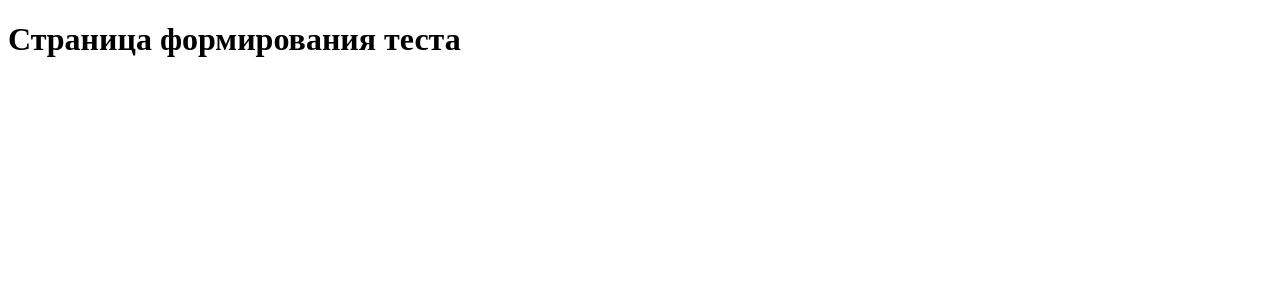
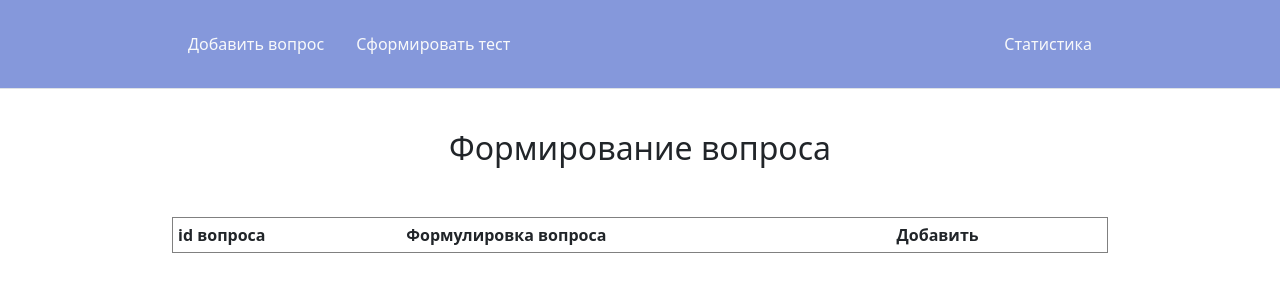
Before and after one commit to F4nnur/Django-practice4, a Django app: page /configure/ in a window 1280 px wide. Shown: the top 300 px of the page. Run offline with Django 3.2, Linux system fonts and the light colour scheme; tables that the repository leaves empty hold one stand-in row (values such as "Sample post"); lists and menus that the app fills with data are empty.

Commit message:
change configure_test.html and urls

```diff
--- a/Django/Pratice_summer/site_with_tests/templates/site_with_tests/base.html
+++ b/Django/Pratice_summer/site_with_tests/templates/site_with_tests/base.html
@@ -1,19 +1,48 @@
 <!DOCTYPE html>
-<html lang="en">
+<html lang="ru">
 <head>
-   <meta charset="utf-8">
+    <meta charset="utf-8">
     <meta name="viewport" content="width=device-width, initial-scale=1">
     <link href="https://cdn.jsdelivr.net/npm/bootstrap@5.0.1/dist/css/bootstrap.min.css" rel="stylesheet"
           integrity="sha384-+0n0xVW2eSR5OomGNYDnhzAbDsOXxcvSN1TPprVMTNDbiYZCxYbOOl7+AMvyTG2x" crossorigin="anonymous">
     <link rel="stylesheet" href="css/style.css">
 
-    <title>{% block tittle %}{% endblock %}</title>
+    <title>{{ title }}</title>
 </head>
 <body>
-{% block content %}
+<nav class="py-2 border-bottom" style="background-color: #8598DB">
+    <div class="container">
+        <header class="d-flex justify-content-evenly py-3">
+            <ul class="nav me-auto">
+                <li class="nav-item">
+                    <a href="{% url 'editing' %}" class="nav-link link-light" aria-current="page">
+                        Добавить вопрос
+                    </a>
+                </li>
+                <li class="nav-item">
+                    <a href="{% url 'configure' %}" class="nav-link link-light">
+                        Сформировать тест
+                    </a>
+                </li>
+            </ul>
+            <ul class="nav">
+                <li class="nav-item">
+                    <a href="{% url 'statistics' %}" class="nav-link link-light">
+                        Статистика
+                    </a>
+                </li>
+            </ul>
+        </header>
+    </div>
+</nav>
+
+<div class="box1" style="margin-top: 10px"><h2 align="center" style="margin-bottom: 10px">{{title}}</h2></div>
+<div class="container">
+    {% block content %}
+    {% endblock %}
+</div>
 <script src="https://cdn.jsdelivr.net/npm/bootstrap@5.0.1/dist/js/bootstrap.bundle.min.js"
         integrity="sha384-gtEjrD/SeCtmISkJkNUaaKMoLD0//ElJ19smozuHV6z3Iehds+3Ulb9Bn9Plx0x4"
         crossorigin="anonymous"></script>
-{% endblock %}
 </body>
 </html>
--- a/Django/Pratice_summer/site_with_tests/templates/site_with_tests/configure_test.html
+++ b/Django/Pratice_summer/site_with_tests/templates/site_with_tests/configure_test.html
@@ -1,10 +1,27 @@
-<!DOCTYPE html>
-<html lang="en">
-<head>
-    <meta charset="UTF-8">
-    <title>Страница формирования теста</title>
-</head>
-<body>
-<h1>Страница формирования теста</h1>
-</body>
-</html>
+{% extends 'site_with_tests/base.html' %}
+
+{% block content %}
+<table border="1" width="100%" cellpadding="5" align="center" rules="groups">
+    <thead>
+    <tr>
+        <th><b>id вопроса</b></th>
+        <th><b>Формулировка вопроса</b></th>
+        <th><b>Добавить</b></th>
+    </tr>
+    </thead>
+    <tbody>{% for q in questions %}
+    <tr>
+        <th>{{q.pk}}</th>
+        <th>{{q.quest}}</th>
+        <th>
+            <div class="form-check form-switch">
+                <input class="form-check-input" type="checkbox" id="addToTest">
+                <label class="form-check-label" for="addToTest"></label>
+            </div>
+        </th>
+    </tr>
+    {% endfor %}
+    </tbody>
+
+</table>
+{% endblock %}
--- a/Django/Pratice_summer/site_with_tests/templates/site_with_tests/css/style.css
+++ b/Django/Pratice_summer/site_with_tests/templates/site_with_tests/css/style.css
@@ -5,3 +5,12 @@ form {
 .container {
   max-width: 960px;
 }
+.box1 {
+    padding: 30px;
+    margin-top: 10px;
+    margin-bottom: 10px;
+}
+.center {
+    padding: 10px;
+    margin: auto;
+   }
--- a/Django/Pratice_summer/site_with_tests/views.py
+++ b/Django/Pratice_summer/site_with_tests/views.py
@@ -1,16 +1,18 @@
 from django.http import HttpResponse
 from django.shortcuts import render, redirect
 from .forms import QuestionForm
+from .models import *
 
 
 # Create your views here.
 
 def inndex(request):
-    return render(request, 'site_with_tests/index.html')
+    return render(request, 'site_with_tests/index.html', {'title': "Добро пожаловать!"})
 
 
 def configure_test(request):
-    return render(request, 'site_with_tests/configure_test.html')
+    questions = Question.objects.filter(test=None)
+    return render(request, 'site_with_tests/configure_test.html', {'questions': questions, 'title': "Формирование вопроса"})
 
 
 def editing_test(request):
@@ -24,20 +26,20 @@ def editing_test(request):
                 form.add_error(None, 'Ошибка')
     else:
         form = QuestionForm()
-    return render(request, 'site_with_tests/editing.html', {'form': form})
+    return render(request, 'site_with_tests/editing.html', {'form': form, 'title': "Добавление вопроса"})
 
 
 def all_tests(request):
-    return render(request, 'site_with_tests/all_tests.html')
+    return render(request, 'site_with_tests/all_tests.html', {'title': "Все тесты"})
 
 
 def passing_test(request):
-    return render(request, 'site_with_tests/passing_test.html')
+    return render(request, 'site_with_tests/passing_test.html', {'title': "Прохождение теста"})
 
 
 def results_test(request):
-    return render(request, 'site_with_tests/results_test.html')
+    return render(request, 'site_with_tests/results_test.html', {'title': "Результаты"})
 
 
 def statistics(request):
-    return render(request, 'site_with_tests/statistics.html')
+    return render(request, 'site_with_tests/statistics.html', {'title': "Статистика"})
```
Also changed, not shown: Django/Pratice_summer/site_with_tests/templates/site_with_tests/editing.html (+1 -23 lines), Django/Pratice_summer/site_with_tests/templates/site_with_tests/index.html (+6 -10 lines), Django/Pratice_summer/site_with_tests/templates/site_with_tests/statistics.html (+4 -10 lines).
